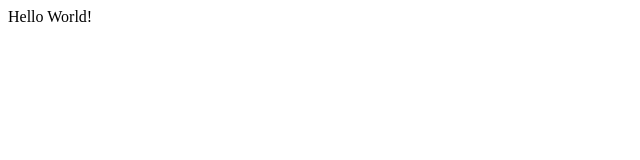
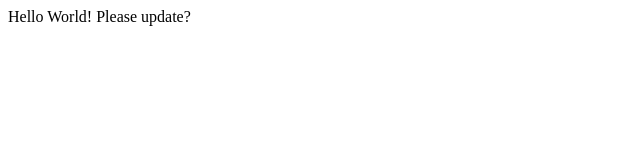
Before and after one commit to xingped/xingped.github.com, a plain HTML site: page index.html in a window 1280 px wide. Shown: the whole page, without its empty margins (0-640 px from the left). Drawn offline with Linux system fonts and the light colour scheme.

Commit message:
Test update

```diff
--- a/index.html
+++ b/index.html
@@ -2,6 +2,6 @@
 	<head>
 	</head>
 	<body>
-		Hello World!
+		Hello World! Please update?
 	</body>
 </html>
```
